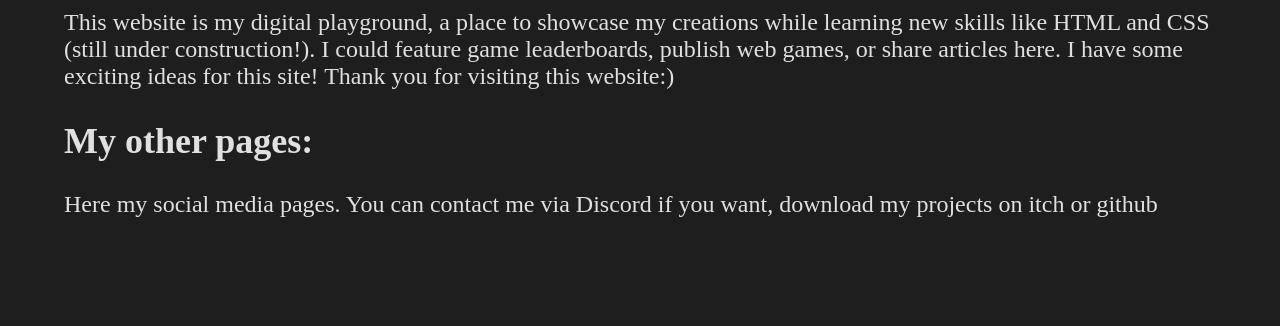
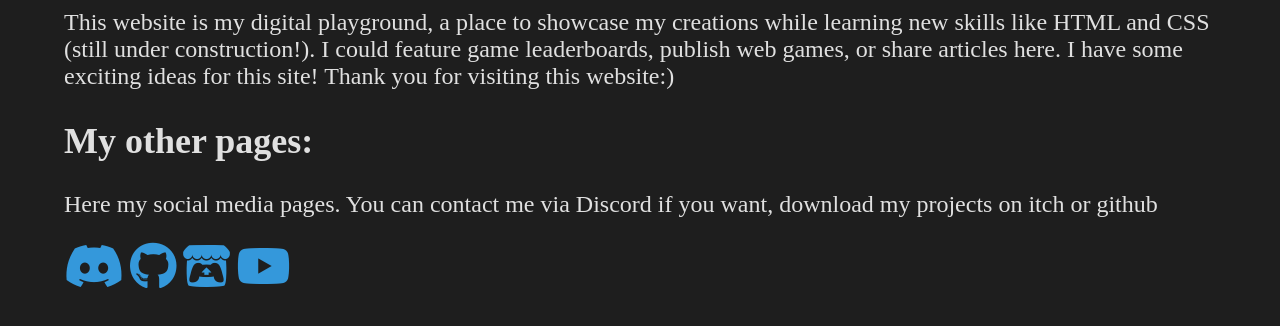
Before and after one commit to Robomarchello/robomarchello.github.io, a plain HTML site: page index.html in a window 1280 px wide. Shown: the part 596-922 px from the top of the page. Drawn offline with Linux system fonts and the light colour scheme.

Commit message:
return link icons

```diff
--- a/index.html
+++ b/index.html
@@ -5,6 +5,7 @@
         <title>RoboMarchello</title>
         <link rel="stylesheet" href="css/general.css">
         <link rel="stylesheet" href="css/about.css">
+        <link rel="stylesheet" href="https://cdnjs.cloudflare.com/ajax/libs/font-awesome/6.3.0/css/all.min.css" />
     </head>
     <body>
         <div class="page-nav">
```
Also changed, not shown: projects.html (+1 -0 lines).
